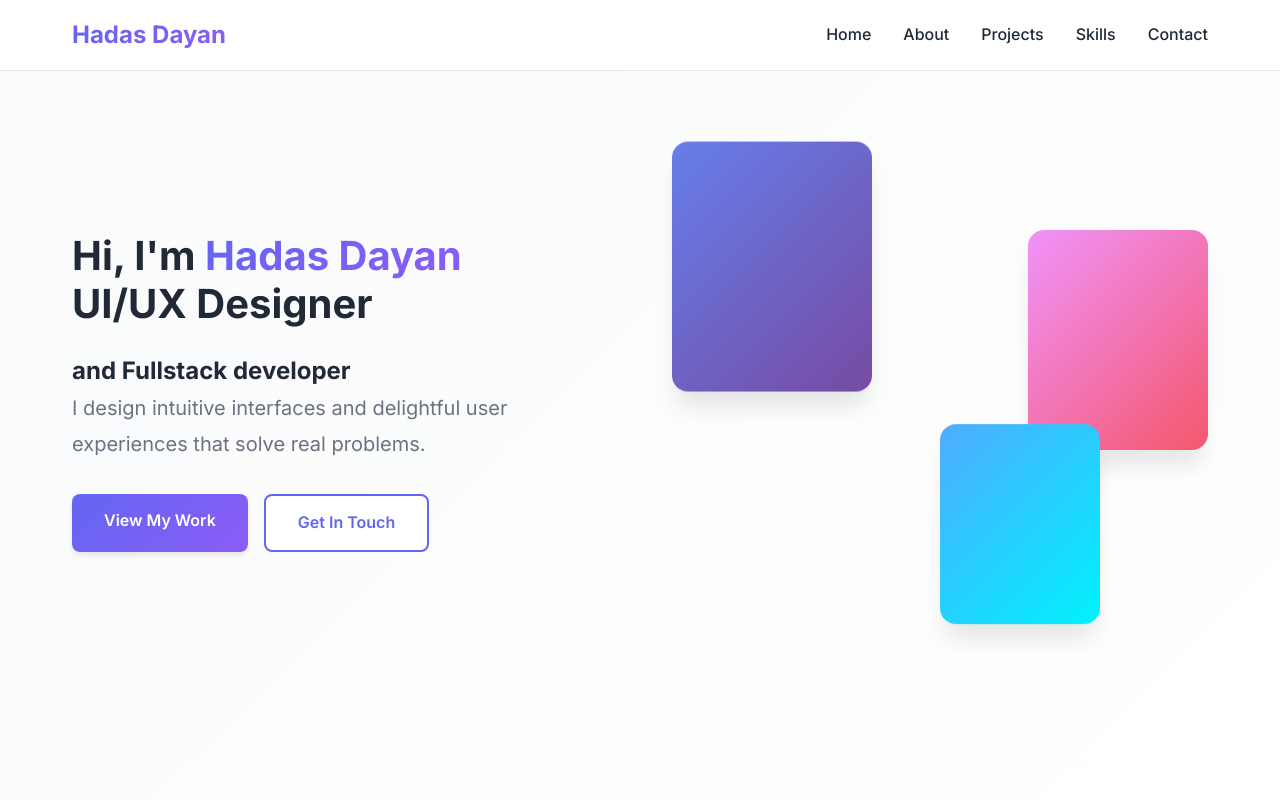
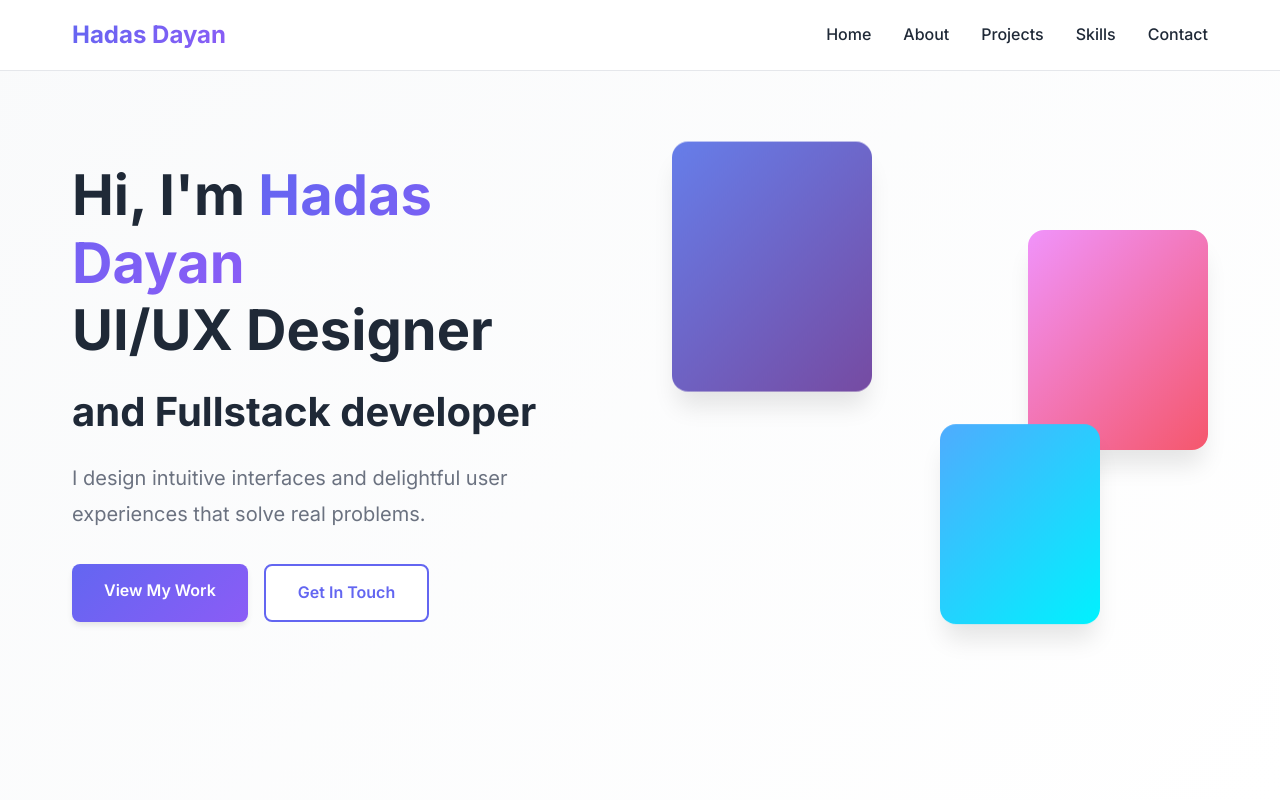
Before and after one commit to hadas-dayan/portfolio, a plain HTML site: page index.html in a window 1280 px wide. Shown: the top 800 px of the page. Drawn offline with nearby package versions, Linux system fonts and the light colour scheme.

Commit message:
Update styles.css

```diff
--- a/styles.css
+++ b/styles.css
@@ -135,7 +135,7 @@ body {
     margin-bottom: 1.5rem;
     color: var(--text-primary);
 }
-.hero-title {
+.hero-titlee {
     font-size: 2.5rem;
     font-weight: 700;
     line-height: 1.2;
```
